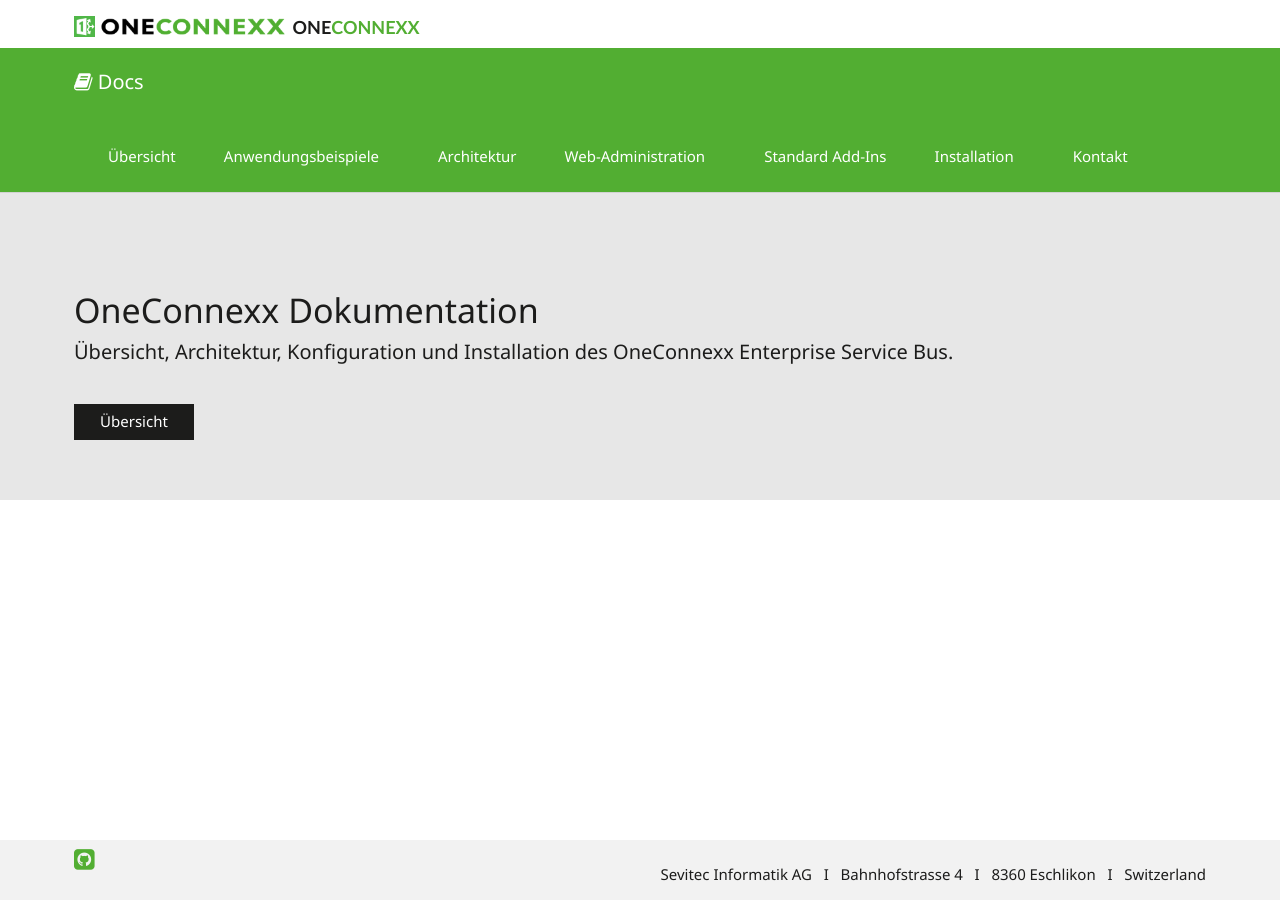
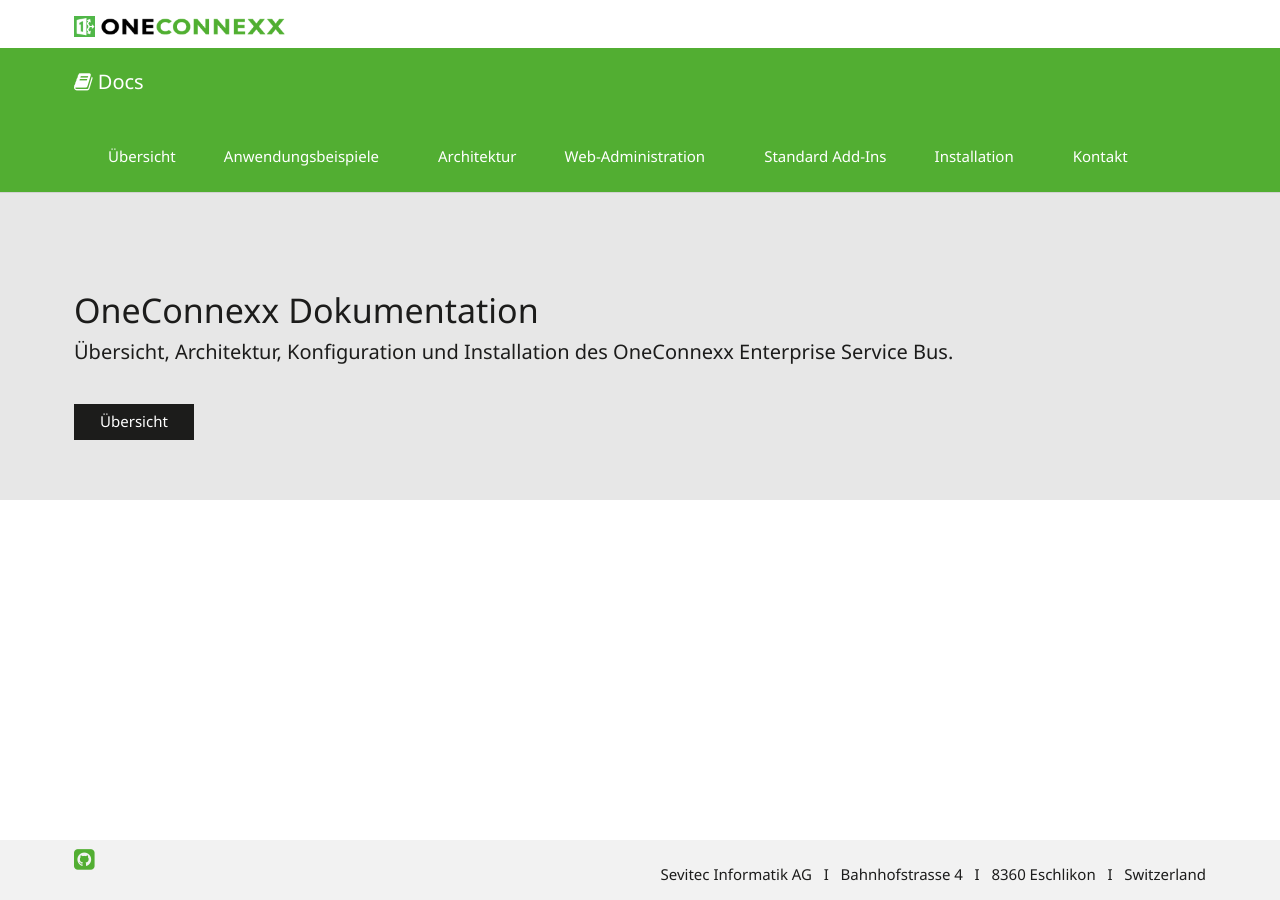
Before and after one commit to primesoft-group/oneconnexx-docs, a Jekyll site: the page built from index.html, in a window 1280 px wide. Built offline with Jekyll 4.4.1, drawn with Linux system fonts in a browser that asks for light colours; nearby versions of some CDN libraries; some web fonts are replaced.

Commit message:
Update default.html

```diff
--- a/_layouts/default.html
+++ b/_layouts/default.html
@@ -28,8 +28,7 @@
       <div class="container">
         <div class="navbar-header">
           <a href="http://www.sevitec.ch" class="navbar-brand">
-			 <img src="{{ site.baseurl }}/assets/content-images/logo.png" alt="Sevitec Informatik AG - OneConnexx" height="23" />
-             <span class="one">ONE</span><span class="connexx">CONNEXX</span>
+			 <img src="{{ site.baseurl }}/assets/content-images/logo.png" alt="OneConnexx" height="32" />
           </a>
         </div>
       </div>
```
